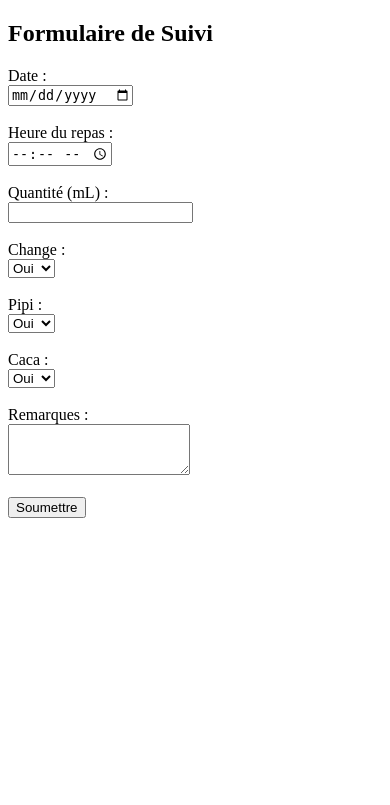
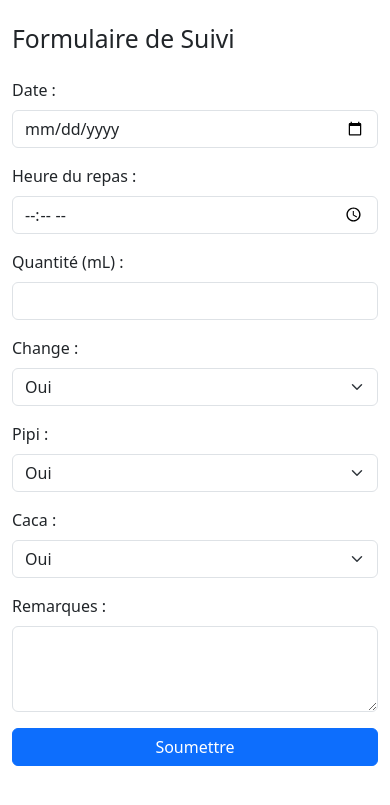
Before and after one commit to mbohmert/baby-tracker, a Flask app: page / in a window 390 px wide. Shown: the top 805 px of the page. Run offline with Flask 3, Linux system fonts and the light colour scheme; the visitor is signed in with stand-in values (Sample User, id 1).

Commit message:
Updated app with password protection and mobile styling

```diff
--- a/app.py
+++ b/app.py
@@ -3,11 +3,7 @@
 from oauth2client.service_account import ServiceAccountCredentials
 
 app = Flask(__name__)
-
-# 🔐 CHANGE THIS to something secret and random
-app.secret_key = "a-very-secret-key"
-
-# ✅ Set your chosen password here
+app.secret_key = "a-very-secret-key"  # Replace with your own secret key
 PASSWORD = "anatole"
 
 # Google Sheets setup
@@ -31,21 +27,13 @@
         remarques = request.form["comment"]
 
         try:
-            # Get the last filled row in column B (date)
             col_b = sheet.col_values(2)
             last_row = len(col_b)
-
-            # Copy the previous formula from column D (Temps entre repas)
-            previous_formula = sheet.cell(last_row, 4).value  # Column D = 4
-
-            # Build new row
+            previous_formula = sheet.cell(last_row, 4).value  # Column D
+            insert_row_index = last_row + 1
             new_row = ["", date, time, previous_formula, quantite, change, pipi, caca, remarques]
-
-            # Insert the row just below the last one
-            sheet.insert_row(new_row, last_row + 1)
-
+            sheet.insert_row(new_row, insert_row_index)
             return "✅ Données enregistrées avec succès !"
-
         except Exception as e:
             return f"❌ Erreur lors de l'enregistrement: {str(e)}"
 
@@ -59,15 +47,7 @@
             return redirect(url_for("index"))
         else:
             return "❌ Mot de passe incorrect", 401
-
-    return '''
-        <form method="post">
-            <h3>Connexion</h3>
-            <label>Mot de passe :</label><br>
-            <input type="password" name="password">
-            <button type="submit">Se connecter</button>
-        </form>
-    '''
+    return render_template("login.html")
 
 if __name__ == "__main__":
     app.run(debug=True, host="0.0.0.0", port=5050)
--- a/templates/index.html
+++ b/templates/index.html
@@ -3,41 +3,50 @@
 <head>
     <meta charset="UTF-8">
     <title>Suivi Lait Bébé</title>
+    <meta name="viewport" content="width=device-width, initial-scale=1">
+    <link href="https://cdn.jsdelivr.net/npm/bootstrap@5.3.0/dist/css/bootstrap.min.css" rel="stylesheet">
 </head>
-<body>
-    <h2>Formulaire de Suivi</h2>
+<body class="container py-4">
+    <h2 class="mb-4">Formulaire de Suivi</h2>
     <form method="post">
-        <label>Date :</label><br>
-        <input type="date" name="date" required><br><br>
-
-        <label>Heure du repas :</label><br>
-        <input type="time" name="time" required><br><br>
-
-        <label>Quantité (mL) :</label><br>
-        <input type="number" name="milk" required><br><br>
-
-        <label>Change :</label><br>
-        <select name="changed">
+        <div class="mb-3">
+            <label class="form-label">Date :</label>
+            <input type="date" name="date" class="form-control" required>
+        </div>
+        <div class="mb-3">
+            <label class="form-label">Heure du repas :</label>
+            <input type="time" name="time" class="form-control" required>
+        </div>
+        <div class="mb-3">
+            <label class="form-label">Quantité (mL) :</label>
+            <input type="number" name="milk" class="form-control" required>
+        </div>
+        <div class="mb-3">
+            <label class="form-label">Change :</label>
+            <select name="changed" class="form-select">
                 <option>Oui</option>
                 <option>Non</option>
-        </select><br><br>
-
-        <label>Pipi :</label><br>
-        <select name="pee">
+            </select>
+        </div>
+        <div class="mb-3">
+            <label class="form-label">Pipi :</label>
+            <select name="pee" class="form-select">
                 <option>Oui</option>
                 <option>Non</option>
-        </select><br><br>
-
-        <label>Caca :</label><br>
-        <select name="poo">
+            </select>
+        </div>
+        <div class="mb-3">
+            <label class="form-label">Caca :</label>
+            <select name="poo" class="form-select">
                 <option>Oui</option>
                 <option>Non</option>
-        </select><br><br>
-
-        <label>Remarques :</label><br>
-        <textarea name="comment" rows="3"></textarea><br><br>
-
-        <button type="submit">Soumettre</button>
+            </select>
+        </div>
+        <div class="mb-3">
+            <label class="form-label">Remarques :</label>
+            <textarea name="comment" rows="3" class="form-control"></textarea>
+        </div>
+        <button type="submit" class="btn btn-primary w-100">Soumettre</button>
     </form>
 </body>
 </html>
```
Also changed, not shown: templates/login.html (added, +27 -0 lines), 1 other file. Lines whose indentation alone changed are shown as unchanged.
